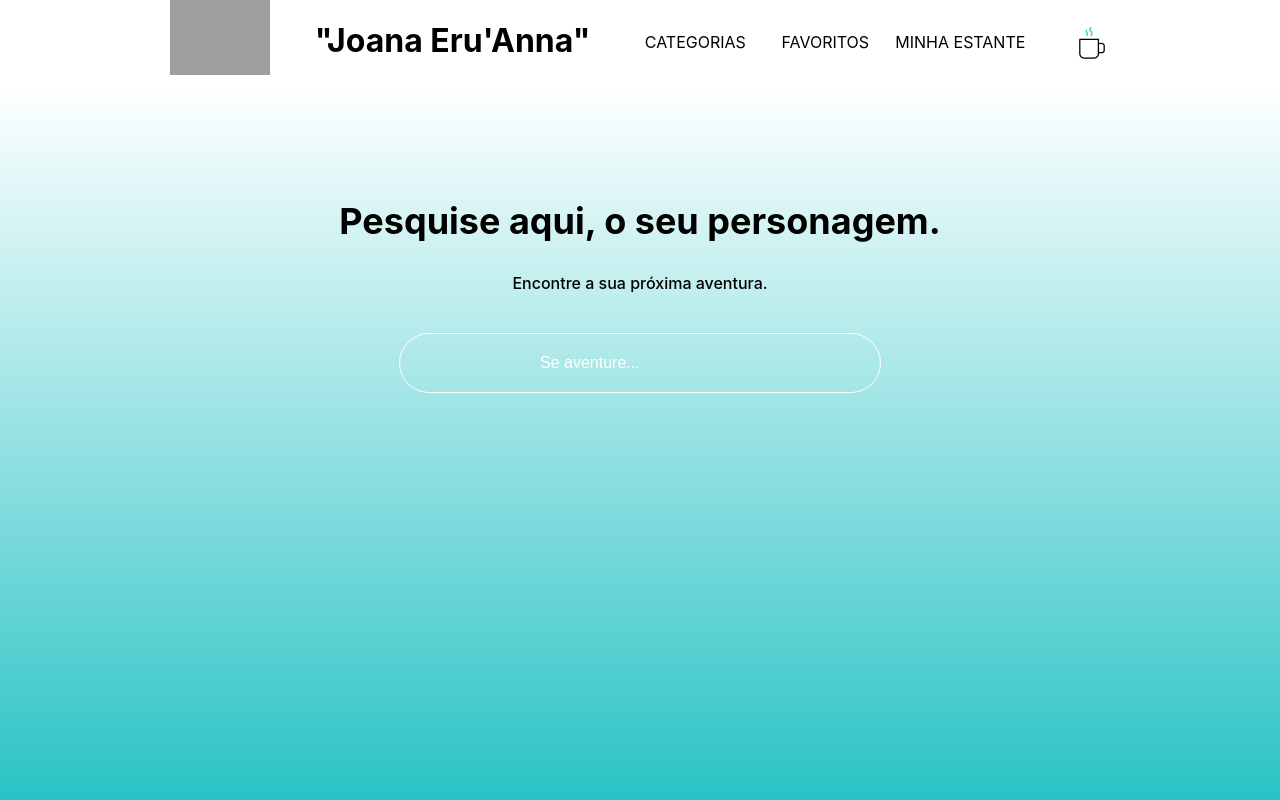
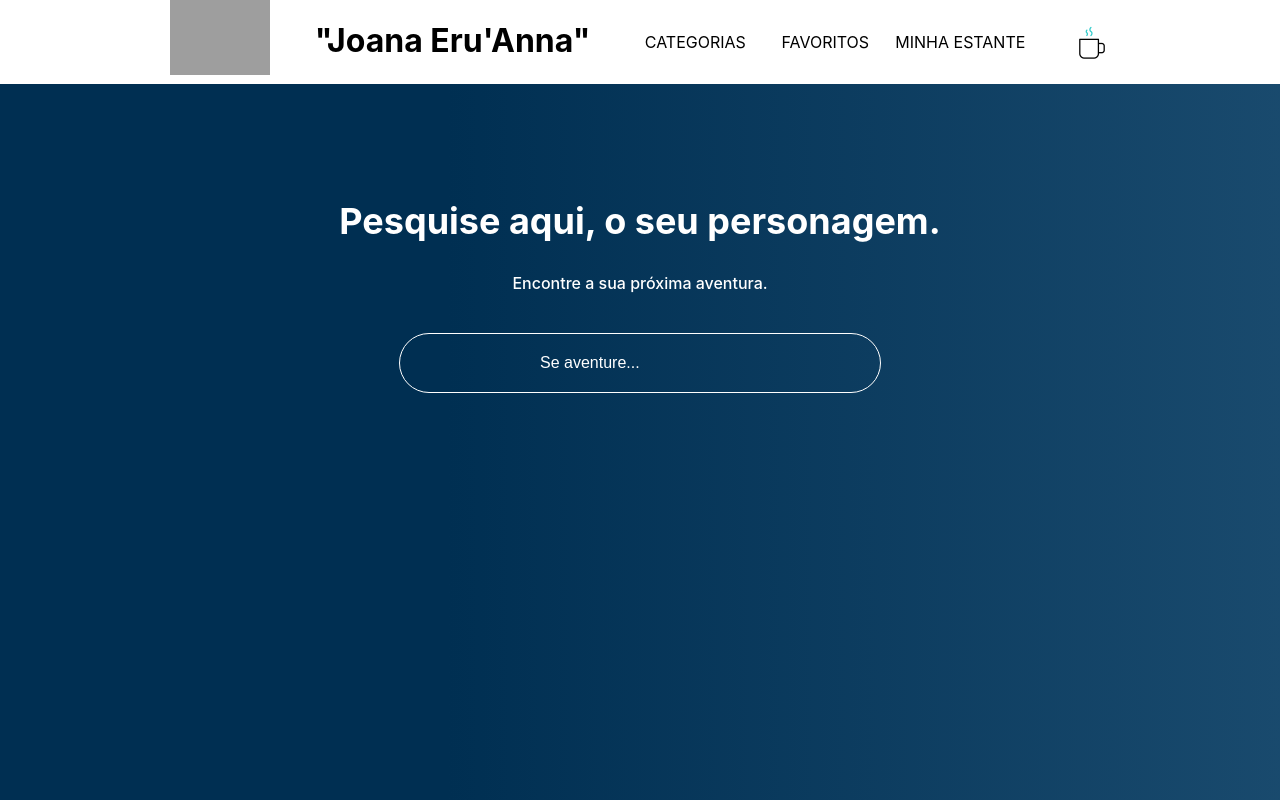
Before and after one commit to Manatocode/proje-pessoal, a React (Create React App) app: page / in a window 1280 px wide. Shown: the top 800 px of the page. Built offline with nearby package versions, Linux system fonts and the light colour scheme; grey boxes are pictures that could not be loaded.

Commit message:
Revert "4"
This reverts commit a6b9157b9cc8564541a45e1087a4ddcb935106d1.

```diff
--- a/public/index.html
+++ b/public/index.html
@@ -24,7 +24,7 @@
       work correctly both with client-side routing and a non-root public URL.
       Learn how to configure a non-root public URL by running `npm run build`.
     -->
-    <title>Histórias de RPG</title>
+    <title>React App</title>
   </head>
   <body>
     <noscript>You need to enable JavaScript to run this app.</noscript>
--- a/src/App.js
+++ b/src/App.js
@@ -7,8 +7,7 @@ import styled from 'styled-components'
 const AppContainer = styled.div`
   width: 100vw;
   height: 100vh;
-  background: rgb(34,193,195);
-background: linear-gradient(0deg, rgba(34,193,195,1) 0%, rgba(255,255,255,1) 100%);
+  background-image: linear-gradient(90deg, #002F52 35%, #326589 165%);
 `
 
 function App() {
--- a/src/components/Pesquisa/index.js
+++ b/src/components/Pesquisa/index.js
@@ -4,16 +4,15 @@ import { useState } from "react"
 import { livros } from './dadosPesquisa'
 
 const PesquisaContainer = styled.section`
-background: rgb(34,193,195);
-background: linear-gradient(0deg, rgba(34,193,195,1) 0%, rgba(255,255,255,1) 100%);
-color: #black;
+        background-image: linear-gradient(90deg, #002F52 35%, #326589 165%);
+        color: #FFF;
         text-align: center;
         padding: 85px 0;
         height: 570px;
         width: 100%;
 `
 const Titulo = styled.h2`
-
+        color: #FFF;
         font-size: 36px;
         text-align: center;
         width: 100%;
@@ -25,14 +24,12 @@ const Subtitulo = styled.h3`
 
 `
 const Resultado = styled.div`
-color: #black;
     display: flex;
     justify-content: center;
     align-items: center;
     margin-bottom: 20px;
     cursor: pointer;
     p {
-        color: #black;
         width: 200px;
     }
     img {
--- a/src/components/UltimosLancamento/dadosUltimosLancamento.js
+++ /dev/null
@@ -1,7 +0,0 @@
-import livro from '../../imagens/meio.jpg'
-
-export const livros = [
-    {nome:'A vida de Joana', id: 1, src:livro},
-    {nome:'Alice e Mary', id: 2, src:livro},
-    {nome:'Isa e Fenry', id: 3, src:livro},
-]
--- a/src/components/UltimosLancamento/index.js
+++ b/src/components/UltimosLancamento/index.js
@@ -1,22 +1,6 @@
-import { livros } from './dadosUltimosLancamento'
-import styled from 'styled-components'
-
-const UltimosLancamentoContainer = styled.section`
-
-`
-
-
 function UltimosLancamento () {
-
-
     return (
-        <UltimosLancamentoContainer>
-             <h2>Ultimos Lançamentos</h2>
-                {livros.map( livro => (
-                <img src={livro.src}/>
-        ))}
-        </UltimosLancamentoContainer>
-
+        <h2>Ultimos Lançamentos</h2>
     )
 }
 
```
